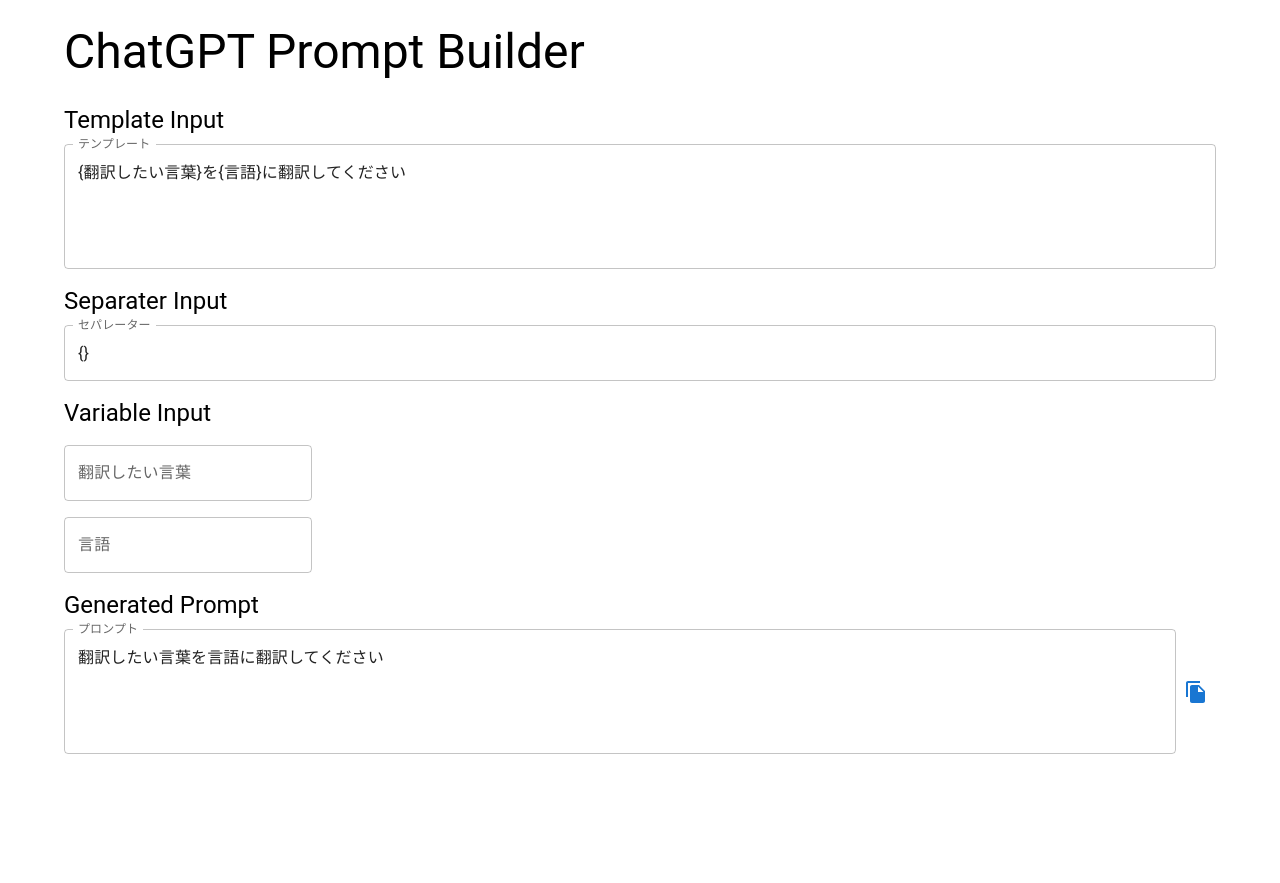
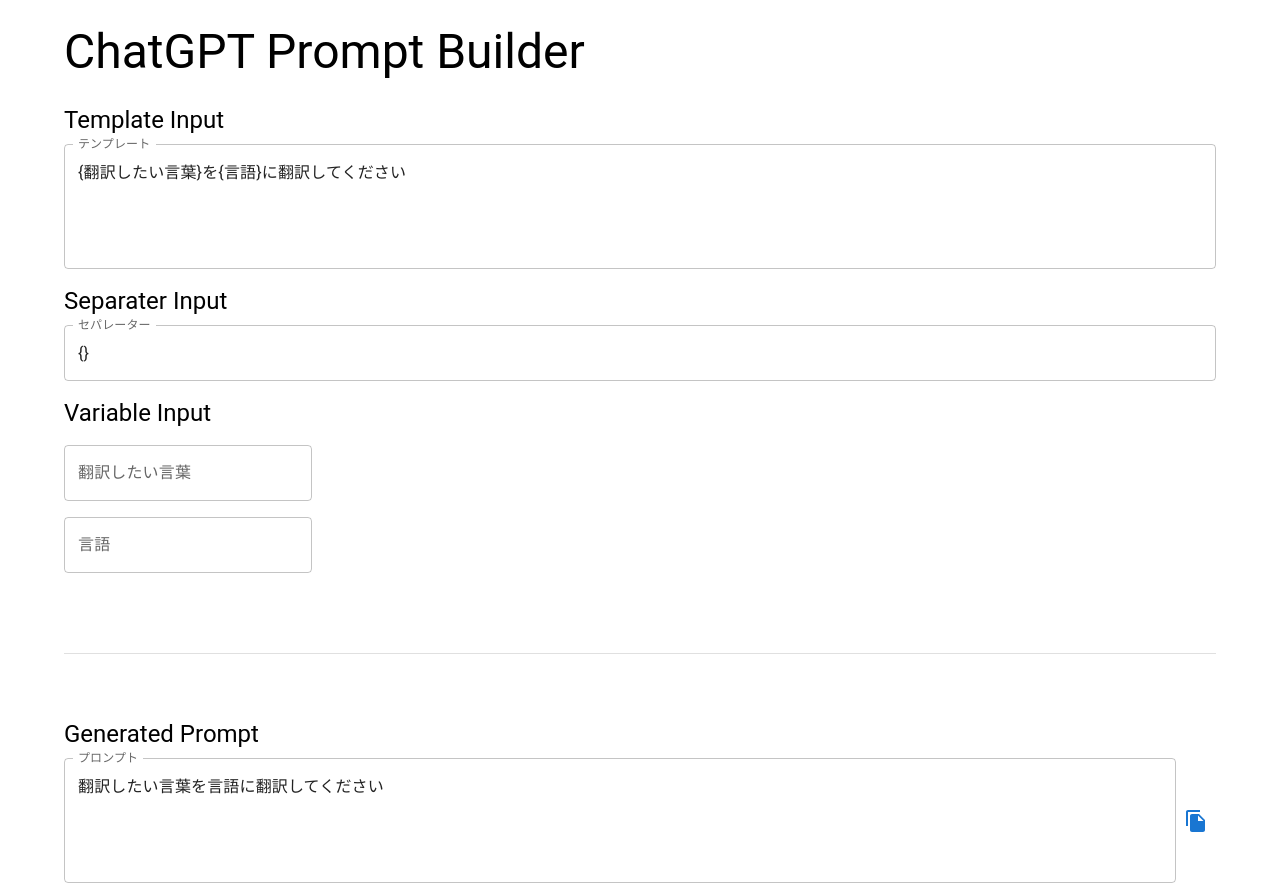
Before and after one commit to tanny-pm/chatgpt-prompt-builder, a React (Create React App) app: page / in a window 1280 px wide. Before the commit the page ends 800 px from the top, so only its background shows below. Built offline with nearby package versions, Linux system fonts and the light colour scheme.

Commit message:
Update: 水平線を追加

```diff
--- a/src/App.js
+++ b/src/App.js
@@ -2,6 +2,7 @@
 import {
   Box,
   Container,
+  Divider,
   Grid,
   IconButton,
   TextField,
@@ -81,7 +82,7 @@
   const copyToClipboard = () => {
     navigator.clipboard.writeText(generatePrompt()).then(
       () => {
-        console.log("Copied to clipboard!");
+        console.log("Copied to clipboard!", generatePrompt());
       },
       (err) => {
         console.error("Failed to copy text: ", err);
@@ -133,6 +134,7 @@
         {renderVariableFields()}
 
         <Grid item xs={12}>
+          <Divider sx={{ marginY: 8 }} />
           <Typography variant="h5">Generated Prompt</Typography>
           <Box mt={1} display="flex" alignItems="center">
             <TextField
```
Also changed, not shown: package.json (+7 -1 lines), 1 other file (tests, documents, lock files or other folders).
